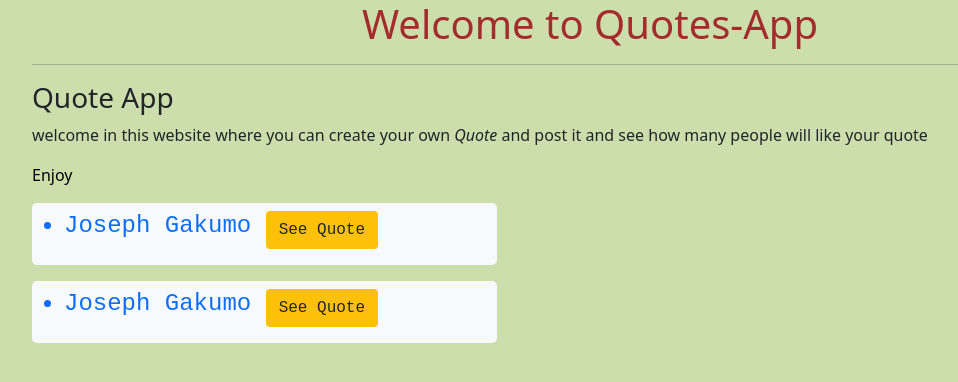
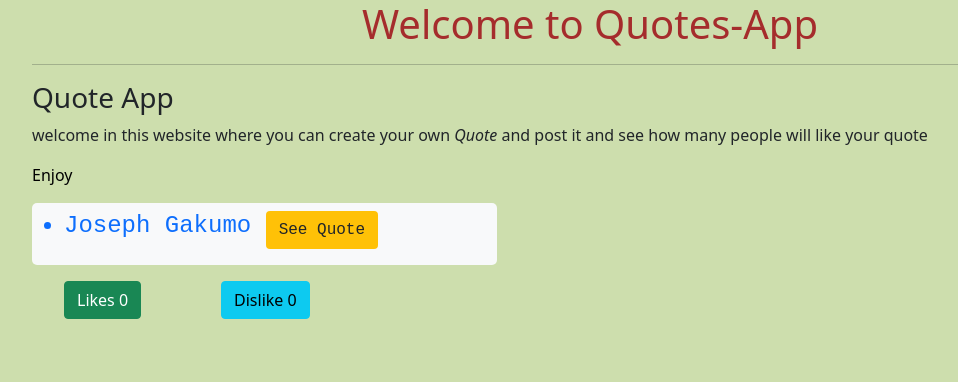
Before and after one commit to JoeGakumo21/Quotes-App, an Angular app in the folder Quotes-App/: page / in a window 1280 px wide. Shown: the top 382 px of the page, without its empty margins (50-1008 px from the left). Built offline with nearby package versions, Linux system fonts and the light colour scheme.

Commit message:
add likes and dislike by a click

```diff
--- a/Quotes-App/src/app/app.module.ts
+++ b/Quotes-App/src/app/app.module.ts
@@ -5,12 +5,15 @@ import { AppRoutingModule } from './app-routing.module';
 import { AppComponent } from './app.component';
 import { QuotesComponent } from './quotes/quotes.component';
 import { QuotesDetailsComponent } from './quotes-details/quotes-details.component';
+import { QuoteLikesDirective } from './quote-likes.directive';
+
 
 @NgModule({
   declarations: [
     AppComponent,
     QuotesComponent,
-    QuotesDetailsComponent
+    QuotesDetailsComponent,
+    QuoteLikesDirective
   ],
   imports: [
     BrowserModule,
--- /dev/null
+++ b/Quotes-App/src/app/quote-likes.directive.ts
@@ -0,0 +1,38 @@
+import { Directive, ElementRef } from '@angular/core';
+
+@Directive({
+  selector: '[appQuoteLikes]'
+})
+export class QuoteLikesDirective {
+
+
+   numberOfLikes:number=0;
+
+
+  likeButtonClick(){
+    this.numberOfLikes++;
+  }
+  dislikeButtonClick(){
+    this.numberOfLikes--;
+  }
+  constructor(private elem:ElementRef) {
+    this.elem.nativeElement.style.color="Red";
+   }
+
+}
+// myQuote:Quotes[]=[
+//   new Quotes("Joseph Gakumo ","Motivation Quote","Success is not Final, Failure is not Fatal, Its the courage to continue that counts","JoeKumsy Kenyan"),
+//   // {name:"Teresia Wairimu ",tittleQuote:"Super Motivation Quote",messageQuote:"It is only when we take chances, when our lives improve. The initial and the most difficult risk that we need to take is to become honest.",author:"Walter Anderson"},
+//   // {name:"Moses Mugo ",tittleQuote:"Motivation Quote",messageQuote:"Nature has given us all the pieces required to achieve exceptional wellness and health, but has left it to us to put these pieces together.",author:"JDiane McLaren"},
+//   // {name:"Nancy Munyui",tittleQuote:"Motivation Quote",messageQuote:"When you change your thoughts, remember to also change your world.",author:"Norman Vincent Peale"},
+// ];
+
+// toggleQuoteDetails(index:any){
+//   this.myQuote[index].showQuoteMessageAndAuthor= !this.myQuote[index].showQuoteMessageAndAuthor;
+// }
+
+// quoteDoneDelete(isQuoteDone: any, index: number){
+//   if(isQuoteDone){
+//     this.myQuote.splice(index,1);
+//   }
+// }
--- a/Quotes-App/src/app/quotes/quotes.component.html
+++ b/Quotes-App/src/app/quotes/quotes.component.html
@@ -19,17 +19,8 @@
             </div>
           </div>
     </div>
-    <div class="jumbotron bg-light col-5 info mt-3">
-      <div class="row">
-          <div>
-            <ul>
-              <!-- to display name of user to write the quote -->
-              <li *ngFor="let quote of  myQuote; let i =index" class="text-primary">
-                  {{quote.name}}
-                  <button class="btn bg-warning mt-2 ml-5" (click)='toggleQuoteDetails(i)'>See Quote</button>
-                <app-quotes-details *ngIf='quote.showQuoteMessageAndAuthor' [myQuote]="quote" (isQuoteDone)='quoteDoneDelete($event, i)'></app-quotes-details>
-              </li>
-             </ul>
-          </div>
-        </div>
-  </div>
+   <div class="row">
+
+   </div>
+    <button (click)="onClickLikes()"  class="btn btn-medium btn-success mt-3" >Likes {{numberOfLikes}}</button>
+    <button (click)="onClickDislike()" class="btn btn-medium btn-info mt-3" >Dislike {{numberOfDislikes}}</button>
--- a/Quotes-App/src/app/quotes/quotes.component.ts
+++ b/Quotes-App/src/app/quotes/quotes.component.ts
@@ -24,6 +24,15 @@ export class QuotesComponent implements OnInit {
       this.myQuote.splice(index,1);
     }
   }
+  numberOfLikes:number=0;
+  numberOfDislikes:number=0;
+  onClickLikes(){
+    this.numberOfLikes++;
+
+  }
+  onClickDislike(){
+    this.numberOfDislikes--;
+  }
   constructor() { }
 
   ngOnInit(): void {
--- a/Quotes-App/src/styles.css
+++ b/Quotes-App/src/styles.css
@@ -28,3 +28,7 @@ p{
 .info{
     border-radius: 5px;
 }
+.btn-success{
+ margin-left: 2rem;
+ margin-right: 5rem;
+}
```
Also changed, not shown: Quotes-App/src/app/app.component.html (line endings or trailing spaces), 1 other file (tests, documents, lock files or other folders).
